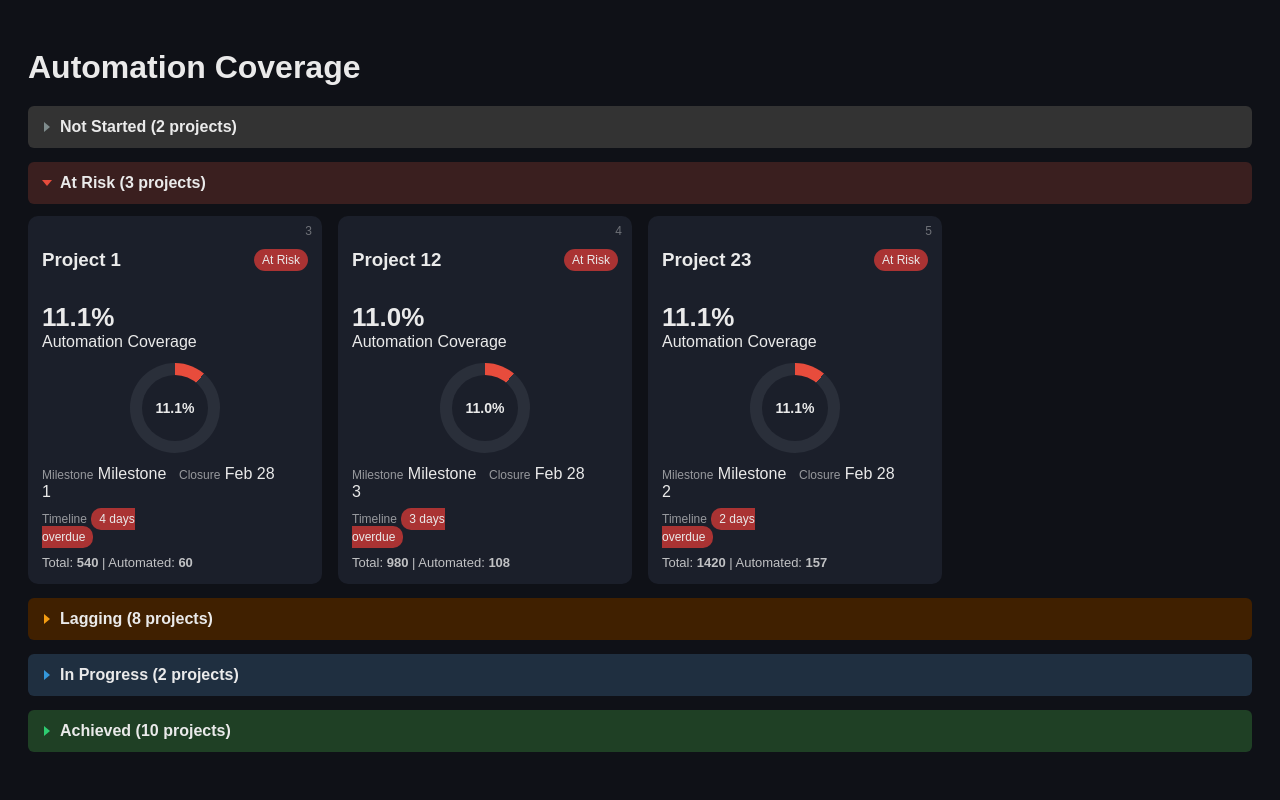
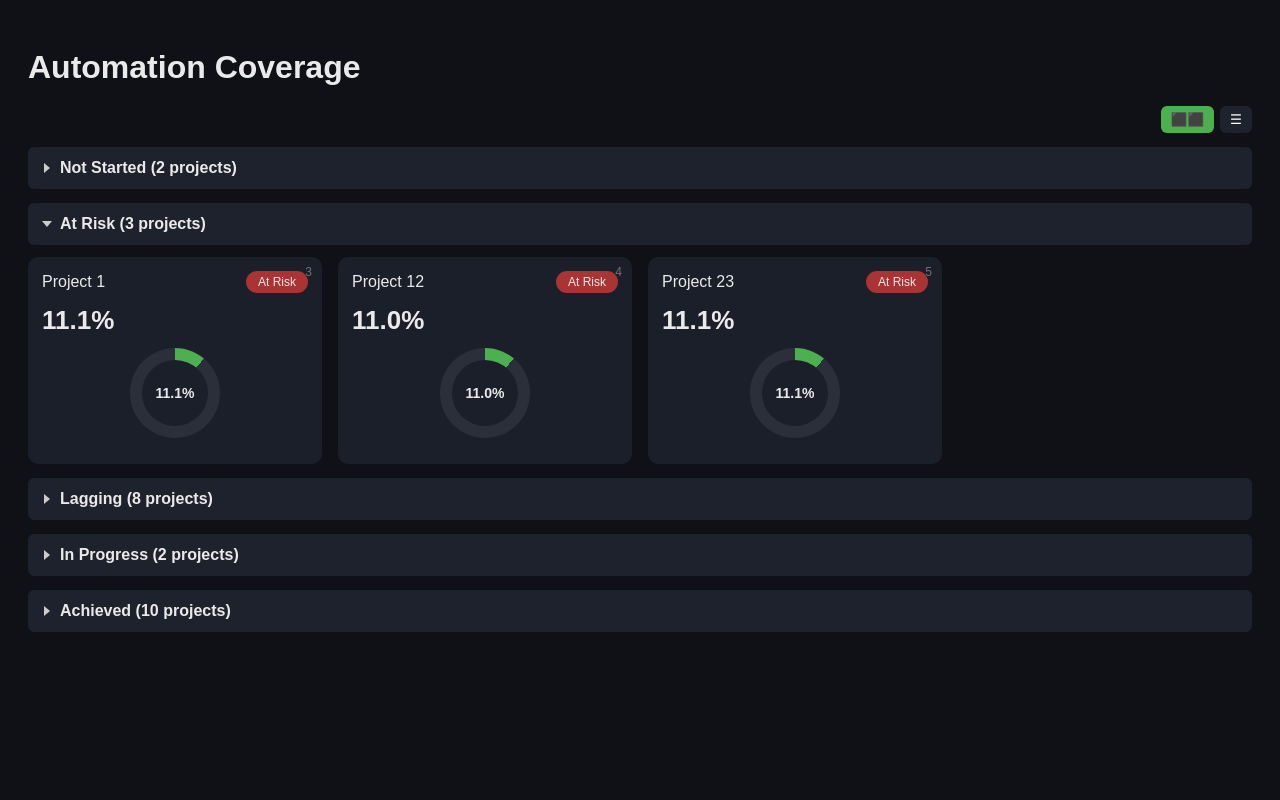
Before and after one commit to balakrishnan273818/automation-dashboard, a Flask app: page / in a window 1280 px wide. Run offline with Flask 3, Linux system fonts and the light colour scheme.

Commit message:
version that auto populates the data

```diff
--- a/static/style.css
+++ b/static/style.css
@@ -1,195 +1,251 @@
+:root {
+--list-layout:
+    60px
+    1.5fr     /* Project tighter */
+    140px     /* Status fixed width */
+    200px;    /* Automation column */
+    200px;    /* Automation column */
+}
+
 /* ===== Base ===== */
 body {
     font-family: Arial, sans-serif;
-    background: #0f1117;
-    color: #eaeaea;
-    padding: 20px;
+    background:#0f1117;
+    color:#eaeaea;
+    padding:20px;
 }
 
-h1 {
-    margin-bottom: 20px;
+body.list-view .status {
+    justify-self: start;
+    text-align: left;
 }
 
-/* ===== Status Rows ===== */
-.status-row {
-    margin-bottom: 14px;
+h1 { margin-bottom:20px; }
+
+/* ===== View Toggle ===== */
+.view-toggle {
+    display:flex;
+    justify-content:flex-end;
+    gap:6px;
+    margin-bottom:14px;
 }
 
-.status-header {
-    padding: 12px 16px;
-    font-weight: bold;
-    cursor: pointer;
-    border-radius: 6px;
-    background: #1e222c;
-    user-select: none;
-}
-/* ===== Accordion Arrow ===== */
-.status-header {
-    display: flex;
-    align-items: center;
-    gap: 10px;
+.view-toggle button {
+    border:none;
+    background:#1e222c;
+    color:white;
+    padding:6px 10px;
+    border-radius:6px;
+    cursor:pointer;
 }
 
-/* Arrow icon */
-.status-header .arrow {
-    width: 0;
-    height: 0;
-    border-left: 6px solid #ccc;
-    border-top: 5px solid transparent;
-    border-bottom: 5px solid transparent;
-    transition: transform 0.25s ease;
+.view-toggle button.active { background:#4caf50; }
+
+/* ===== Status Rows ===== */
+.status-row { margin-bottom:14px; }
+
+.status-header {
+    display:flex;
+    align-items:center;
+    gap:10px;
+    padding:12px 16px;
+    font-weight:bold;
+    cursor:pointer;
+    border-radius:6px;
+    background:#1e222c;
 }
 
-/* Rotate arrow when row is expanded */
-.status-row.active .status-header .arrow {
-    transform: rotate(90deg);
+.status-header .arrow {
+    width:0;height:0;
+    border-left:6px solid #ccc;
+    border-top:5px solid transparent;
+    border-bottom:5px solid transparent;
+    transition:transform .25s ease;
 }
 
-/* Status colors */
-.status-header.at-risk { background: #3a1f1f; }
-.status-header.lagging { background: #402000; }
-.status-header.in-progress { background: #1f2f40; }
-.status-header.achieved { background: #1f4025; }
-.status-header.not-started { background: #333; }
+.status-row.active .arrow { transform:rotate(90deg); }
 
 /* ===== Accordion ===== */
-.status-content {
-    display: none;
-    margin-top: 12px;
+.status-content { display:none; margin-top:12px; }
+.status-row.active .status-content { display:block; }
+
+/* ===== GRID VIEW ===== */
+.card-container {
+    display:grid;
+    grid-template-columns:repeat(auto-fill,minmax(260px,1fr));
+    gap:16px;
 }
 
-.status-row.active .status-content {
-    display: block;
-}
-
-/* ===== Grid ===== */
-.grid {
-    display: grid;
-    grid-template-columns: repeat(auto-fill, minmax(260px, 1fr));
-    gap: 16px;
-}
-
-/* ===== Cards ===== */
 .card {
-    background: #1b1f2a;
-    border-radius: 10px;
-    padding: 14px;
-    position: relative;
+    background:#1b1f2a;
+    border-radius:10px;
+    padding:14px;
+    position:relative;
+    transition:.18s ease;
 }
 
 .serial {
-    position: absolute;
-    top: 8px;
-    right: 10px;
-    opacity: 0.4;
-    font-size: 12px;
+    position:absolute;
+    top:8px;
+    right:10px;
+    opacity:.4;
+    font-size:12px;
 }
 
 .card-header {
-    display: flex;
-    justify-content: space-between;
-    align-items: center;
+    display:flex;
+    justify-content:space-between;
+    align-items:center;
 }
 
 .status {
-    padding: 4px 8px;
-    border-radius: 12px;
-    font-size: 12px;
+    padding:4px 8px;
+    border-radius:12px;
+    font-size:12px;
 }
 
-/* Status badges */
-.status.at-risk { background: #a33; }
-.status.lagging { background: #c60; }
-.status.in-progress { background: #369; }
-.status.achieved { background: #3a6; }
-.status.not-started { background: #666; }
+.status.at-risk{background:#a33;}
+.status.lagging{background:#c60;}
+.status.in-progress{background:#369;}
+.status.achieved{background:#3a6;}
+.status.not-started{background:#666;}
 
-/* ===== Metrics ===== */
-.metric {
-    margin: 12px 0;
+.metric { margin:12px 0; }
+
+.metric-value {
+    font-size:26px;
+    font-weight:bold;
 }
 
-.metric-value {
-    font-size: 26px;
-    font-weight: bold;
-}
+/* ===== DONUT ===== */
+.donut {
+    --size:90px;
+    --thickness:12px;
+    --ring-color:#4caf50;
 
-/* ===== Donut Progress ===== */
-.donut {
-    --size: 90px;
-    --thickness: 12px;
-    --ring-color: #4caf50; /* default fallback */
+    width:var(--size);
+    height:var(--size);
+    border-radius:50%;
+    position:relative;
 
-    width: var(--size);
-    height: var(--size);
-    border-radius: 50%;
-    position: relative;
-
-    background: conic-gradient(
-        var(--ring-color) calc(var(--value) * 1%),
+    background:conic-gradient(
+        var(--ring-color) calc(var(--value)*1%),
         #2a2f3a 0
     );
 
-    display: flex;
+    display:flex;
+    align-items:center;
+    justify-content:center;
+    margin:12px auto;
+}
+
+.donut::before {
+    content:"";
+    position:absolute;
+    inset:var(--thickness);
+    background:#1b1f2a;
+    border-radius:50%;
+}
+
+.donut span {
+    position:relative;
+    font-weight:bold;
+    font-size:14px;
+}
+
+/* ===== LIST MODE ===== */
+
+.list-header { display:none; }
+
+body.list-view .list-header {
+    display:grid;
+    grid-template-columns:var(--list-layout);
+    position:sticky;
+    top:0;
+    background:#0f1117;
+    padding:10px 16px;
+    margin-bottom:8px;
+    font-size:12px;
+    font-weight:600;
+    border-bottom:1px solid #2a2f3a;
+}
+
+body.list-view .card-container { display:block; }
+
+body.list-view .card {
+    display:grid;
+    grid-template-columns:var(--list-layout);
+    align-items:center;
+    gap:14px;
+    padding:12px 16px;
+    margin-bottom:8px;
+}
+
+body.list-view .serial { position:static; }
+
+body.list-view .card-content,
+body.list-view .card-header { display:contents; }
+
+body.list-view .donut { display:none; }
+
+body.list-view .metric {
+    display:flex;
+    align-items:center;
+    gap:10px;
+    margin:0;
+}
+
+body.list-view .metric-value {
+    font-size:14px;
+    font-weight:600;
+    min-width:38px;
+}
+
+/* KPI BAR */
+.list-progress { display:none; }
+
+body.list-view .list-progress {
+    display:block;
+    flex:1;
+    height:6px;
+    background:#2a2f3a;
+    border-radius:6px;
+    overflow:hidden;
+}
+
+.list-progress-fill {
+    height:100%;
+    background:#4caf50;
+}
+
+/* ===== Project Name Limit ===== */
+.project-title {
+    max-width: 70ch;       /* 70 characters approx */
+    white-space: nowrap;
+    overflow: hidden;
+    text-overflow: ellipsis;
+}
+
+.status {
+    display: inline-flex;
     align-items: center;
     justify-content: center;
-    margin: 12px auto;
+
+    padding: 4px 12px;
+    border-radius: 999px;
+    font-size: 12px;
+
+    width: fit-content;   /* KEY */
+    white-space: nowrap;
 }
 
-/* Inner cutout → makes it doughnut */
-.donut::before {
-    content: "";
-    position: absolute;
-    inset: var(--thickness);
-    background: #1b1f2a;
-    border-radius: 50%;
+/* ===== Status Colored KPI Bars ===== */
+.card.at-risk .list-progress-fill { background:#e74c3c; }
+.card.lagging .list-progress-fill { background:#f39c12; }
+.card.in-progress .list-progress-fill { background:#3498db; }
+.card.achieved .list-progress-fill { background:#2ecc71; }
+.card.not-started .list-progress-fill { background:#7f8c8d; }
+
+.list-progress-fill {
+    transition: width .25s ease;
 }
-
-/* Text above ring */
-.donut span {
-    position: relative;
-    font-weight: bold;
-    font-size: 14px;
-}
-
-/* ===== Status-based colors ===== */
-.donut.at-risk { --ring-color: #e74c3c; }
-.donut.lagging { --ring-color: #f39c12; }
-.donut.in-progress { --ring-color: #3498db; }
-.donut.achieved { --ring-color: #2ecc71; }
-.donut.not-started { --ring-color: #7f8c8d; }
-
-/* ===== Meta ===== */
-.grid-meta {
-    display: grid;
-    grid-template-columns: repeat(2, 1fr);
-    gap: 8px;
-    margin-top: 10px;
-}
-
-.meta-label {
-    opacity: 0.6;
-    font-size: 12px;
-}
-
-.badge {
-    padding: 4px 8px;
-    border-radius: 10px;
-    font-size: 12px;
-}
-
-.badge.overdue { background: #a33; }
-.badge.ontrack { background: #3a6; }
-
-/* ===== Details ===== */
-.details {
-    margin-top: 10px;
-    font-size: 13px;
-    opacity: 0.8;
-}
-
-.status-header.at-risk .arrow { border-left-color:#e74c3c; }
-.status-header.lagging .arrow { border-left-color:#f39c12; }
-.status-header.in-progress .arrow { border-left-color:#3498db; }
-.status-header.achieved .arrow { border-left-color:#2ecc71; }
-.status-header.not-started .arrow { border-left-color:#7f8c8d; }
--- a/templates/index.html
+++ b/templates/index.html
@@ -8,7 +8,10 @@
 
 <h1>Automation Coverage</h1>
 
-<!-- ================= STATUS GROUPED GRID ================= -->
+<div class="view-toggle">
+    <button id="gridBtn" class="active">⬛⬛</button>
+    <button id="listBtn">☰</button>
+</div>
 
 <div id="projectContainer">
 
@@ -20,34 +23,32 @@
 {% for status, items in groups.items() %}
 <div class="status-row" data-status="{{ status }}">
 
-    <!-- Status Header -->
-<!--    <div class="status-header {{ status|lower|replace(' ', '-') }}"-->
-<!--         onclick="toggleStatus('{{ status }}')">-->
-<!--        {{ status }} ({{ items|length }} projects)-->
-<!--    </div>-->
-
     <div class="status-header {{ status|lower|replace(' ', '-') }}"
-     onclick="toggleStatus('{{ status }}')">
-
-    <span class="arrow"></span>
-    {{ status }} ({{ items|length }} projects)
-
+         onclick="toggleStatus('{{ status }}')">
+        <span class="arrow"></span>
+        {{ status }} ({{ items|length }} projects)
     </div>
 
-    <!-- Status Content -->
     <div class="status-content">
-        <div class="grid">
+
+        <!-- LIST HEADER (only visible in list view) -->
+        <div class="list-header">
+            <div>#</div>
+            <div>Project</div>
+            <div>Status</div>
+            <div>Automation %</div>
+        </div>
+
+        <div class="card-container">
 
         {% for p in items %}
-        <div class="card"
-             data-percentage="{{ p.percentage }}"
-             data-priority="{{ p.status_priority }}">
-
+        <div class="card {{ p.status|lower|replace(' ', '-') }}">
             <div class="serial">{{ p.rank }}</div>
 
             <div class="card-content">
+
                 <div class="card-header">
-                    <h3>{{ p.name }}</h3>
+                    <div class="project-title">{{ p.name }}</div>
                     <span class="status {{ p.status|lower|replace(' ', '-') }}">
                         {{ p.status }}
                     </span>
@@ -55,7 +56,11 @@
 
                 <div class="metric">
                     <div class="metric-value">{{ p.percentage }}%</div>
-                    <div class="metric-label">Automation Coverage</div>
+
+                    <div class="list-progress">
+                        <div class="list-progress-fill"
+                             style="width: {{ p.percentage }}%"></div>
+                    </div>
                 </div>
 
                 <div class="donut {{ p.status|lower|replace(' ', '-') }}"
@@ -63,66 +68,41 @@
                     <span>{{ p.percentage }}%</span>
                 </div>
 
-                <div class="grid-meta">
-                    <div class="meta-item">
-                        <span class="meta-label">Milestone</span>
-                        <span class="meta-value">{{ p.milestone }}</span>
-                    </div>
-
-                    <div class="meta-item">
-                        <span class="meta-label">Closure</span>
-                        <span class="meta-value {{ p.closure_status }}">
-                            {{ p.closure_date }}
-                        </span>
-                    </div>
-
-                    <div class="meta-item">
-                        <span class="meta-label">Timeline</span>
-                        <span class="badge {{ p.closure_status }}">
-                            {% if p.days_remaining < 0 %}
-                                {{ -p.days_remaining }} days overdue
-                            {% elif p.days_remaining == 0 %}
-                                Due today
-                            {% else %}
-                                {{ p.days_remaining }} days left
-                            {% endif %}
-                        </span>
-                    </div>
-                </div>
-
-                <div class="details">
-                    Total: <b>{{ p.total }}</b> |
-                    Automated: <b>{{ p.automated }}</b>
-                </div>
             </div>
         </div>
         {% endfor %}
 
         </div>
     </div>
-
 </div>
 {% endfor %}
 
 </div>
 
-<!-- ================= JS ================= -->
-
 <script>
 function toggleStatus(status) {
-    const row = document.querySelector(
-        '.status-row[data-status="' + status + '"]'
-    );
-
-    if (row) {
-        row.classList.toggle("active");
-    }
+    const row = document.querySelector('.status-row[data-status="' + status + '"]');
+    if (row) row.classList.toggle("active");
 }
 
-// Default expanded status
 document.addEventListener("DOMContentLoaded", () => {
     toggleStatus("At Risk");
 });
+
+const gridBtn = document.getElementById("gridBtn");
+const listBtn = document.getElementById("listBtn");
+
+gridBtn.onclick = () => {
+    document.body.classList.remove("list-view");
+    gridBtn.classList.add("active");
+    listBtn.classList.remove("active");
+};
+
+listBtn.onclick = () => {
+    document.body.classList.add("list-view");
+    listBtn.classList.add("active");
+    gridBtn.classList.remove("active");
+};
 </script>
 
 </body>
```
Also changed, not shown: 1 other file.
